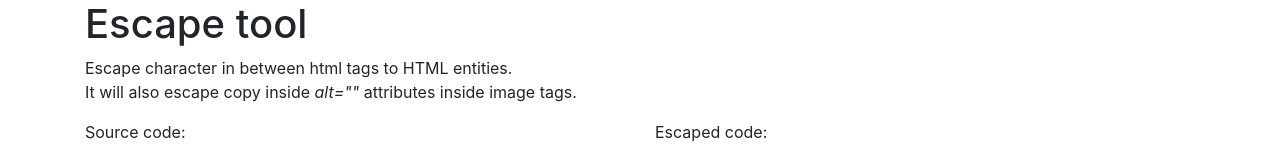
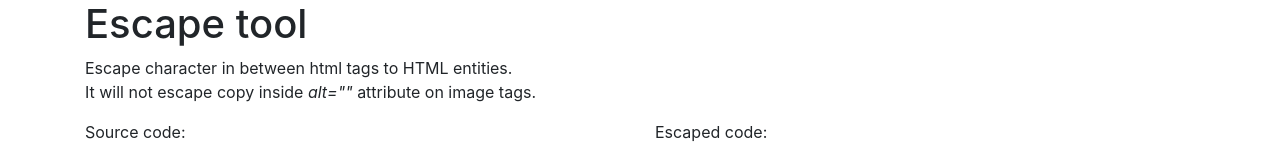
Before and after one commit to Lukas238/wt--escape-html-copy, a plain HTML site: page src/index.html in a window 1280 px wide. Shown: the top 150 px of the page. Drawn offline with nearby package versions, Linux system fonts and the light colour scheme.

Commit message:
Updated desription

```diff
--- a/src/index.html
+++ b/src/index.html
@@ -33,7 +33,7 @@
 
 
   <h1>Escape tool</h1>
-  <p>Escape character in between html tags to HTML entities. <br>It will also escape copy inside <em>alt=""</em> attributes inside image tags.</p>
+  <p>Escape character in between html tags to HTML entities. <br>It will not escape copy inside <em>alt=""</em> attribute on image tags.</p>
 
   <div class="row">
     <div class="col-sm-6">
```
